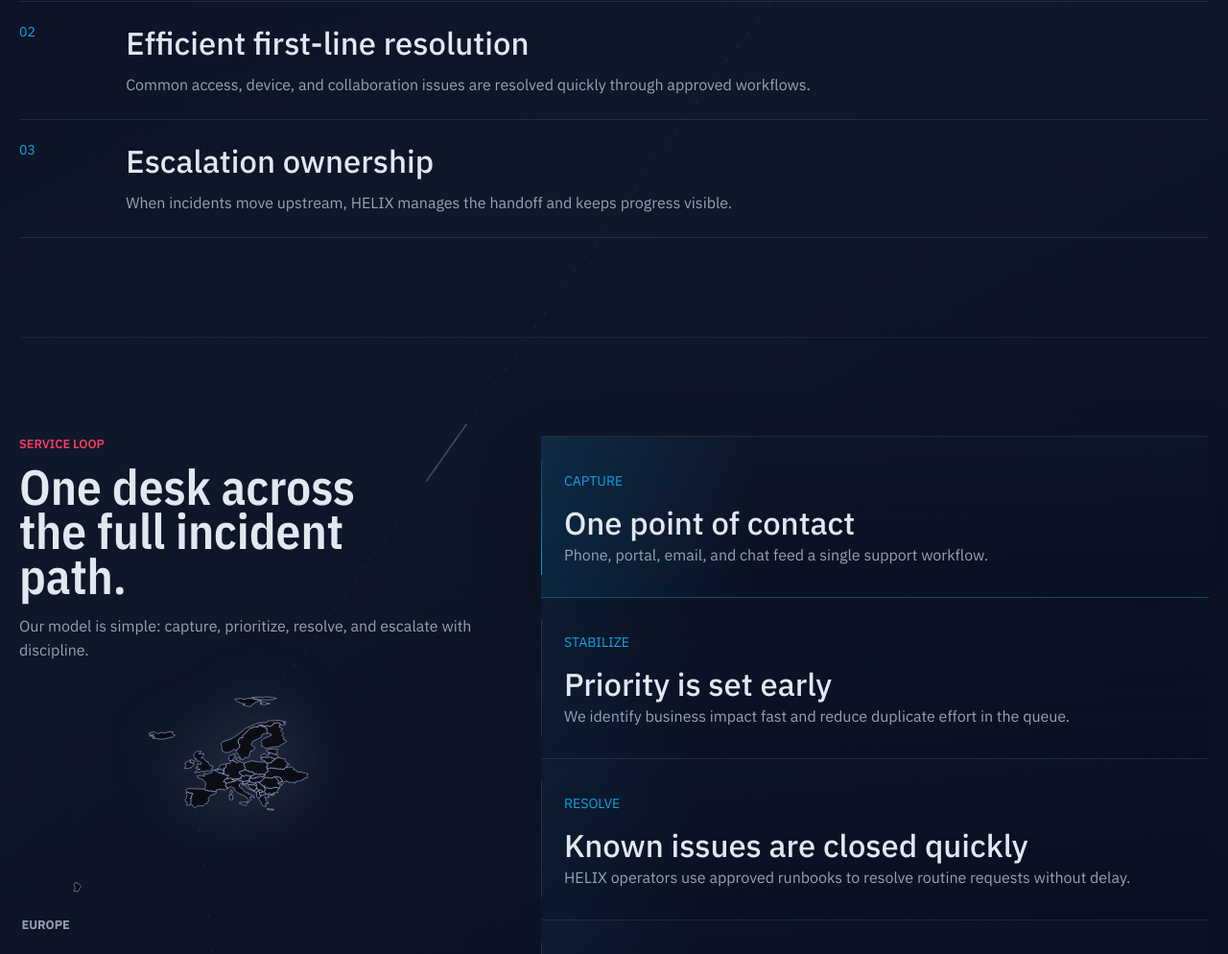
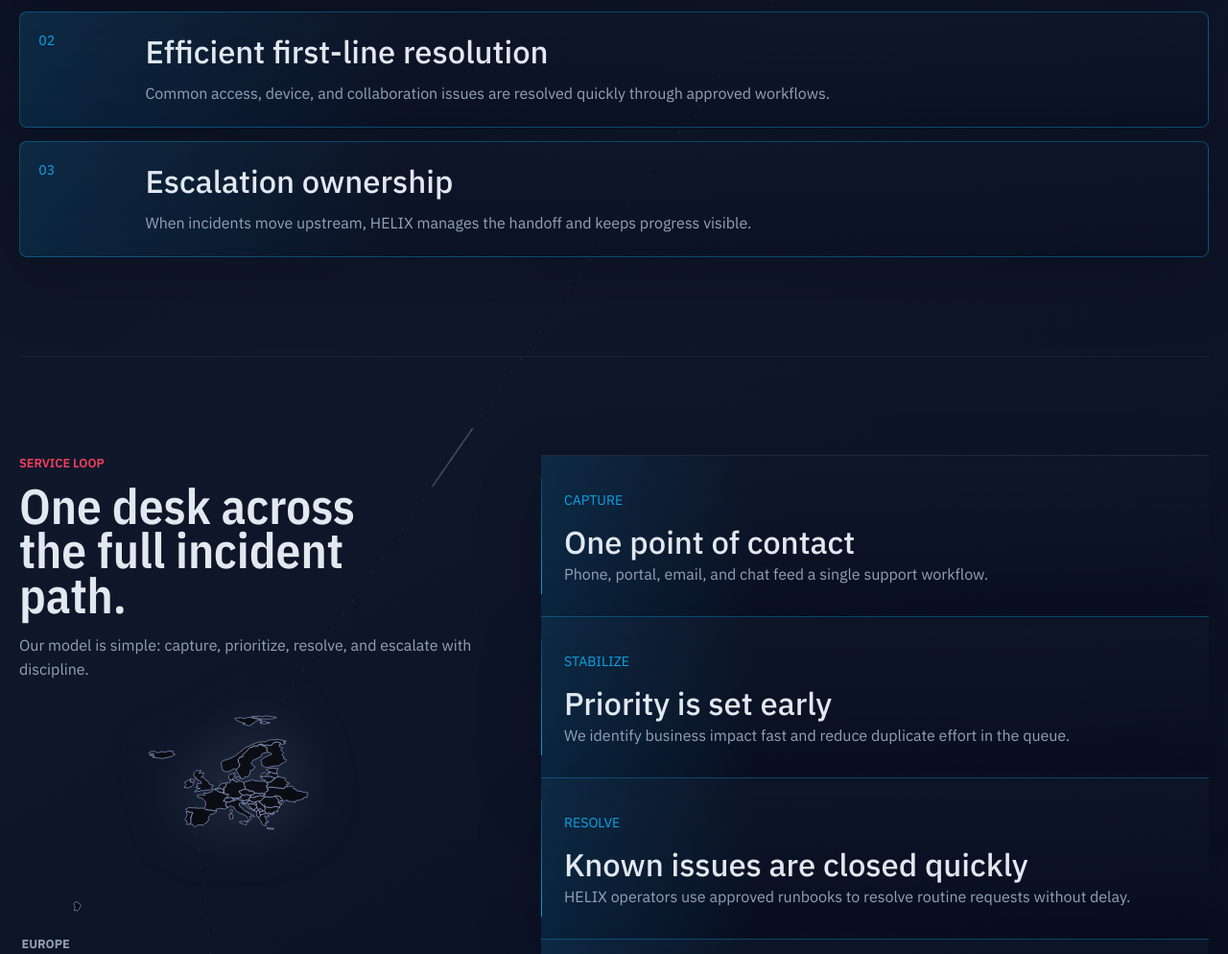
Before and after one commit to egzonkadrija/Helix-Desk-Solutions, a website: page index.html in a window 1280 px wide. Shown: the part 2125-3119 px from the top of the page at 96% size. Drawn offline with nearby package versions, Linux system fonts and the light colour scheme; animation ran at ten frames a second.

Commit message:
Make service cards static highlighted rows

```diff
--- a/index.html
+++ b/index.html
@@ -209,7 +209,7 @@
         </div>
 
         <div class="workflow-steps">
-          <article class="workflow-step" data-step data-reveal>
+          <article class="workflow-step" data-reveal>
             <p>Capture</p>
             <h3>One point of contact</h3>
             <span>
@@ -217,7 +217,7 @@
             </span>
           </article>
 
-          <article class="workflow-step" data-step data-reveal>
+          <article class="workflow-step" data-reveal>
             <p>Stabilize</p>
             <h3>Priority is set early</h3>
             <span>
@@ -226,7 +226,7 @@
             </span>
           </article>
 
-          <article class="workflow-step" data-step data-reveal>
+          <article class="workflow-step" data-reveal>
             <p>Resolve</p>
             <h3>Known issues are closed quickly</h3>
             <span>
@@ -235,7 +235,7 @@
             </span>
           </article>
 
-          <article class="workflow-step" data-step data-reveal>
+          <article class="workflow-step" data-reveal>
             <p>Escalate</p>
             <h3>Ownership continues after handoff</h3>
             <span>
--- a/script.js
+++ b/script.js
@@ -1,6 +1,5 @@
 const topbar = document.querySelector(".topbar");
 const reveals = document.querySelectorAll("[data-reveal]");
-const workflowSteps = document.querySelectorAll("[data-step]");
 const globeLinkCanvas = document.querySelector("#globe-link-canvas");
 const globeCanvas = document.querySelector("#globe-canvas");
 const globeShell = document.querySelector(".globe-shell");
@@ -528,22 +527,6 @@ const setupMotionPageTransitions = () => {
     document.body.classList.remove("motion-ready");
   };
 };
-
-const workflowObserver = new IntersectionObserver(
-  (entries) => {
-    entries.forEach((entry) => {
-      if (entry.isIntersecting) {
-        workflowSteps.forEach((step) => step.classList.remove("is-active"));
-        entry.target.classList.add("is-active");
-      }
-    });
-  },
-  {
-    threshold: 0.55,
-  }
-);
-
-workflowSteps.forEach((step) => workflowObserver.observe(step));
 
 const setupHeroStageMotion = () => {
   if (!heroStage) return () => {};
--- a/styles.css
+++ b/styles.css
@@ -236,9 +236,7 @@ a {
 .topnav a,
 .header-cta,
 .button,
-.contact-links a,
-.service-line,
-.coverage-item {
+.contact-links a {
   transition:
     color 180ms ease,
     border-color 180ms ease,
@@ -792,43 +790,25 @@ main > .section {
 }
 
 .service-lines {
+  display: grid;
+  gap: 0.85rem;
   margin-top: 2.2rem;
   counter-reset: service;
 }
 
 .service-line {
   display: grid;
-  grid-template-columns: 5.8rem minmax(0, 1fr) 1.6rem;
+  grid-template-columns: 5.8rem minmax(0, 1fr);
   gap: 1.15rem;
-  padding: 1.35rem 0;
-  border-top: 1px solid rgba(148, 163, 184, 0.16);
+  padding: 1.25rem 1.2rem;
+  border: 1px solid rgba(14, 165, 233, 0.36);
+  border-radius: var(--radius);
+  background:
+    linear-gradient(90deg, rgba(14, 165, 233, 0.14), transparent 32%),
+    linear-gradient(180deg, rgba(15, 23, 42, 0.72), rgba(2, 6, 23, 0.26));
+  box-shadow: 0 24px 70px rgba(0, 0, 0, 0.18);
   counter-increment: service;
   position: relative;
-}
-
-.service-line:last-child {
-  border-bottom: 1px solid rgba(148, 163, 184, 0.16);
-}
-
-.service-line::after {
-  content: ">";
-  color: rgba(14, 165, 233, 0.72);
-  font-size: 1.5rem;
-  opacity: 0;
-  transform: translateX(-8px);
-  transition:
-    opacity 180ms ease,
-    transform 180ms ease;
-}
-
-.service-line:hover {
-  border-color: rgba(14, 165, 233, 0.32);
-  transform: translateX(8px);
-}
-
-.service-line:hover::after {
-  opacity: 1;
-  transform: translateX(0);
 }
 
 .service-line span,
@@ -881,31 +861,15 @@ main > .section {
   min-height: 168px;
   padding: 1.45rem 1.1rem 1.45rem 1.5rem;
   border-top: 0;
-  border-bottom: 1px solid rgba(148, 163, 184, 0.14);
-  background:
-    linear-gradient(90deg, rgba(14, 165, 233, 0.05), transparent 24%),
-    linear-gradient(180deg, rgba(15, 23, 42, 0.28), rgba(2, 6, 23, 0.12));
-  opacity: 0.62;
-  transform: translateX(0) scale(0.99);
-  position: relative;
-  overflow: hidden;
-  transition:
-    opacity 420ms ease,
-    transform 520ms cubic-bezier(0.16, 1, 0.3, 1),
-    border-color 420ms ease,
-    background 420ms ease,
-    box-shadow 420ms ease;
-  will-change: opacity, transform;
-}
-
-.workflow-step.is-active {
-  opacity: 1;
-  transform: translateX(-0.65rem) scale(1);
-  border-color: rgba(14, 165, 233, 0.36);
-  box-shadow: 0 24px 70px rgba(0, 0, 0, 0.18);
+  border-bottom: 1px solid rgba(14, 165, 233, 0.36);
   background:
     linear-gradient(90deg, rgba(14, 165, 233, 0.14), transparent 32%),
     linear-gradient(180deg, rgba(15, 23, 42, 0.72), rgba(2, 6, 23, 0.26));
+  opacity: 1;
+  transform: none;
+  position: relative;
+  overflow: hidden;
+  box-shadow: 0 24px 70px rgba(0, 0, 0, 0.18);
 }
 
 .workflow-step::before {
@@ -915,25 +879,7 @@ main > .section {
   bottom: 1.45rem;
   left: 0;
   width: 1px;
-  background: rgba(148, 163, 184, 0.2);
-}
-
-.workflow-step.is-active::before {
   background: linear-gradient(180deg, rgba(14, 165, 233, 0.22), rgba(14, 165, 233, 0.92));
-}
-
-.workflow-step::after {
-  content: "";
-  position: absolute;
-  inset: 0;
-  background: linear-gradient(105deg, transparent 0 34%, rgba(14, 165, 233, 0.12) 48%, transparent 64%);
-  opacity: 0;
-  pointer-events: none;
-  transform: translateX(-120%);
-}
-
-.workflow-step.is-active::after {
-  animation: workflowSweep 960ms cubic-bezier(0.16, 1, 0.3, 1) both;
 }
 
 .coverage {
@@ -965,16 +911,8 @@ main > .section {
   justify-items: center;
   text-align: center;
   padding: 1.2rem;
-  border: 1px solid rgba(148, 163, 184, 0.14);
+  border: 1px solid rgba(14, 165, 233, 0.36);
   border-radius: var(--radius);
-  background:
-    linear-gradient(180deg, rgba(255, 255, 255, 0.028), rgba(255, 255, 255, 0.01)),
-    rgba(255, 255, 255, 0.012);
-}
-
-.coverage-item:hover {
-  transform: translateY(-4px);
-  border-color: rgba(14, 165, 233, 0.36);
   background: rgba(14, 165, 233, 0.045);
 }
 
@@ -1315,22 +1253,6 @@ body.motion-ready [data-reveal] {
   }
 }
 
-@keyframes workflowSweep {
-  0% {
-    opacity: 0;
-    transform: translateX(-120%);
-  }
-
-  35% {
-    opacity: 1;
-  }
-
-  100% {
-    opacity: 0;
-    transform: translateX(120%);
-  }
-}
-
 @keyframes contactSweep {
   0%,
   100% {
@@ -1645,10 +1567,6 @@ body.motion-ready [data-reveal] {
     gap: 0.75rem;
   }
 
-  .service-line::after {
-    display: none;
-  }
-
   .workflow-step,
   .coverage-item {
     min-height: auto;
@@ -1656,10 +1574,6 @@ body.motion-ready [data-reveal] {
 
   .workflow-step {
     padding: 1.2rem 0.9rem 1.2rem 1rem;
-  }
-
-  .workflow-step.is-active {
-    transform: none;
   }
 
   .coverage-grid {
@@ -1817,7 +1731,4 @@ body.motion-ready [data-reveal] {
     transform: none;
   }
 
-  .workflow-step::after {
-    display: none;
-  }
-}
+}
```
